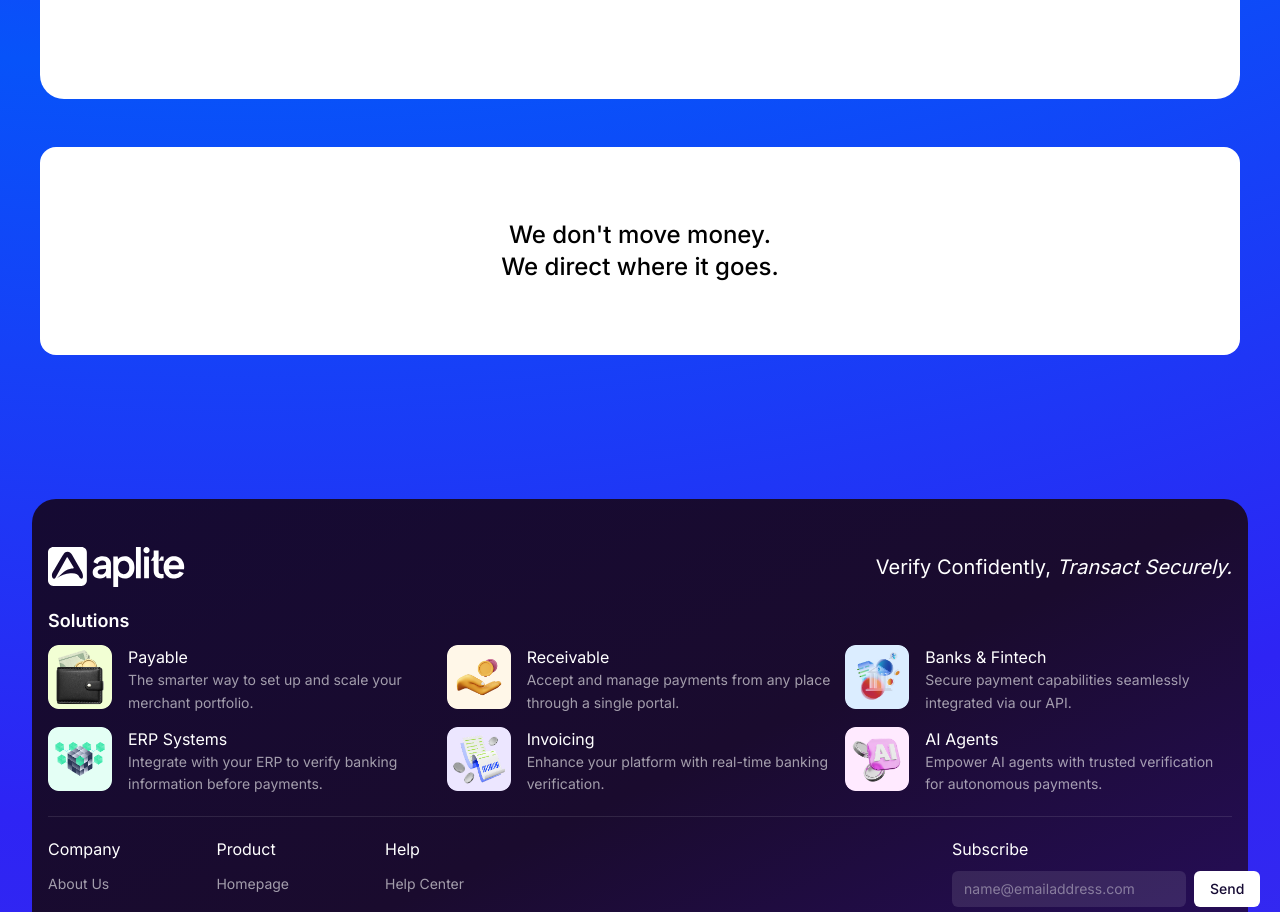
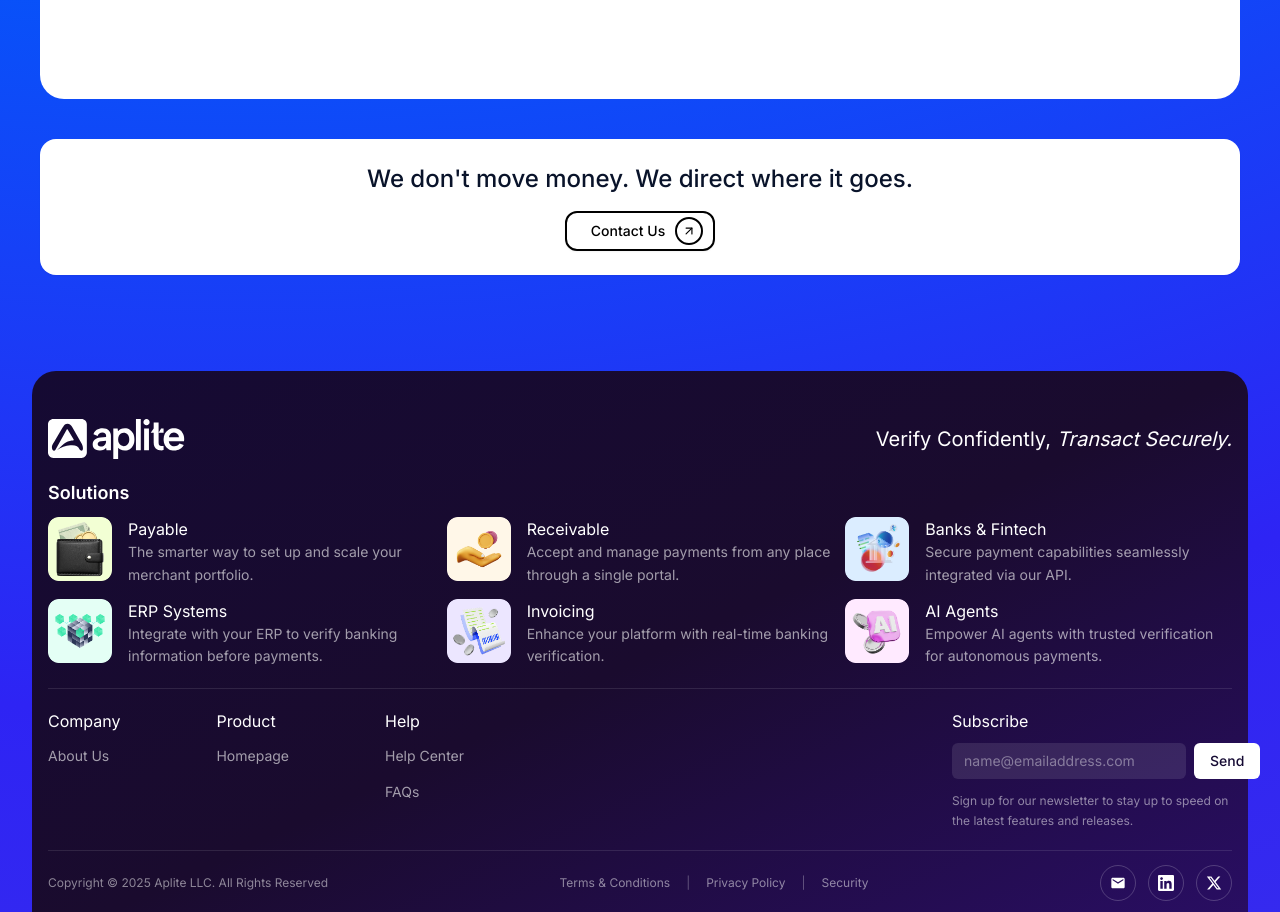
Before and after one commit to kartikbtspl/aplite-website, a Next.js app: page /company in a window 1280 px wide. Shown: the part 3200-4112 px from the top of the page. Built offline with nearby package versions, Linux system fonts and the light colour scheme.

Commit message:
Updated section3 of about us

```diff
--- a/app/company/page.tsx
+++ b/app/company/page.tsx
@@ -4,6 +4,9 @@ import HeroSec from "@/components/sections/HeroSec";
 import Section2 from "./Sections/Section2";
 import Section3 from "./Sections/Section3";
 import { motion } from "framer-motion";
+import BlankCard from "@/components/ui/BlankCard";
+import { fadeInUp } from "@/lib/utils";
+import { Button } from "@/components/ui/button";
 
 export default function CompanyPage() {
   const fadeInAnimation = {
@@ -37,14 +40,23 @@ export default function CompanyPage() {
         </div>
       </section>
 
-      <section>
-        <div className="flex flex-col mx-4 sm:mx-8 md:mx-10 my-12 items-center justify-center max-w-full rounded-2xl bg-white py-10 px-6 text-center">
-          <p className="text-center text-black text-2xl font-medium py-8">
-            We don&apos;t move money.<br />
-            We direct where it goes.
+      <BlankCard>
+      <motion.div {...fadeInUp()}>
+        <div className="space-y-4 text-center p-6">
+          <p className="text-2xl font-medium">
+            We don't move money. We direct where it goes.
           </p>
+          <Button
+            variant="primary"
+            size="sm"
+            showIcon={true}
+            onClick={() => alert("Contact Us...")}
+          >
+            Contact Us
+          </Button>
         </div>
-      </section>
+      </motion.div>
+    </BlankCard>
     </div>
   );
 }
```
Also changed, not shown: 1 other file (tests, documents, lock files or other folders).
